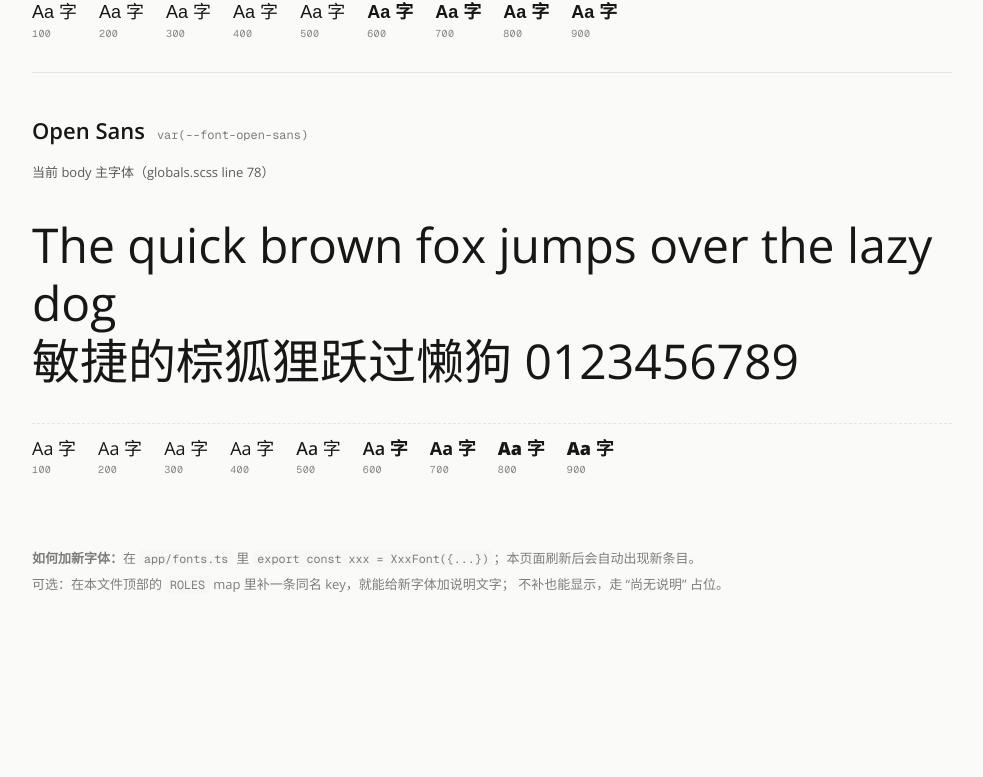
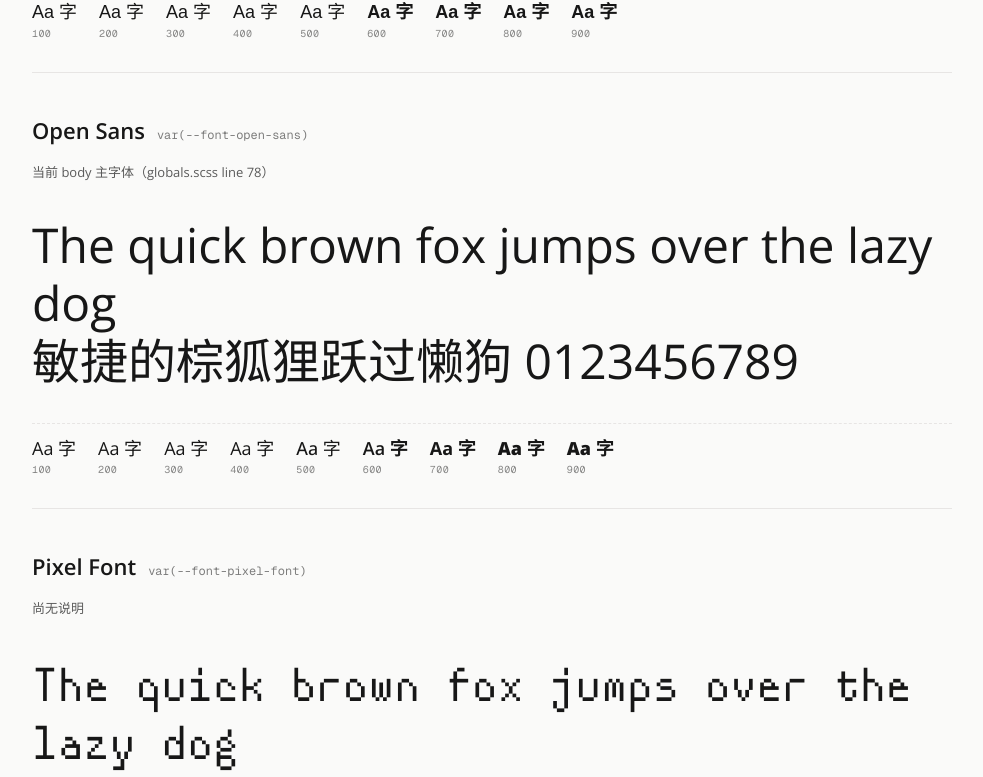
Before and after one commit to Coolllla/the-a, a Next.js app: page /testview/fonts in a window 1280 px wide. Shown: the part 1995-2772 px from the top of the page, without its empty margins (148-1131 px from the left). Before the commit the page ends 2650 px from the top, so only its background shows below. Built offline with nearby package versions, Linux system fonts and the light colour scheme; a web font is replaced by a local one.

Commit message:
initial card-bearu

```diff
--- a/app/(standard)/testview/card/page.tsx
+++ b/app/(standard)/testview/card/page.tsx
@@ -1,9 +1,9 @@
-import CardWorl from "@/app/_experiences/home/v1/cards/CardWorl";
+import CardBearu from "@/app/_experiences/home/v1/cards/CardBearu";
 
 function page() {
   return (
     <div>
-      <CardWorl />
+      <CardBearu />
     </div>
   );
 }
--- a/app/_experiences/home/v1/CharacterImg.module.scss
+++ b/app/_experiences/home/v1/CharacterImg.module.scss
@@ -9,7 +9,7 @@
   position: absolute;
   inset: 0;
 
-  transition: opacity 0.2 ease-in-out;
+  transition: opacity 0.2s ease-in-out;
   // overflow: hidden;
   &[data-character="pearuth"] {
     left: auto;
@@ -33,7 +33,7 @@
   &[data-dimmed] {
     opacity: 0.45;
     filter: blur(4px);
-    will-change: filter opacity;
+    will-change: filter, opacity;
     pointer-events: none;
   }
   // &[data-character="worl"] {
--- /dev/null
+++ b/app/_experiences/home/v1/cards/CardBearu.module.scss
@@ -0,0 +1,14 @@
+.card {
+  position: absolute;
+  height: min(85vh, 132rem);
+  width: auto;
+  overflow: hidden;
+  container-type: inline-size;
+  aspect-ratio: 1418 / 2648;
+}
+
+.base {
+  display: block;
+  width: 100%;
+  height: auto;
+}
--- a/app/_experiences/home/v1/cards/CardWorl.module.scss
+++ b/app/_experiences/home/v1/cards/CardWorl.module.scss
@@ -2,6 +2,7 @@
   position: relative;
   width: min(120rem, 80vw, 98vh);
   overflow: hidden;
+  container-type: inline-size;
 }
 
 .base {
@@ -26,7 +27,7 @@
   display: block;
   position: absolute;
   font-weight: 700;
-  font-size: 1.2rem;
+  font-size: 1cqw;
   line-height: 1.1;
   color: #2c6bae;
   width: 100%;
--- a/app/fonts.ts
+++ b/app/fonts.ts
@@ -1,3 +1,5 @@
+import localFont from "next/font/local";
+
 import {
   Geist,
   Geist_Mono,
@@ -5,6 +7,13 @@
   Open_Sans,
   Noto_Serif_SC,
 } from "next/font/google";
+
+export const pixelFont = localFont({
+  src: "./_assets/fonts/HYPixel11pxU-2.woff2",
+  variable: "--font-hy-pixel",
+  weight: "400",
+  adjustFontFallback: false,
+});
 
 export const geistSans = Geist({
   variable: "--font-geist-sans",
--- a/app/layout.tsx
+++ b/app/layout.tsx
@@ -1,5 +1,12 @@
 import type { Metadata } from "next";
-import { geistMono, geistSans, caveat, openSans, notoSerifSc } from "./fonts";
+import {
+  geistMono,
+  geistSans,
+  caveat,
+  openSans,
+  notoSerifSc,
+  pixelFont,
+} from "./fonts";
 import "./globals.scss";
 
 export const metadata: Metadata = {
@@ -7,7 +14,7 @@
   description: "A worldbuilding site for the novel.",
 };
 
-const fonts = [geistMono, geistSans, caveat, openSans, notoSerifSc];
+const fonts = [geistMono, geistSans, caveat, openSans, notoSerifSc, pixelFont];
 
 const fontVariables = fonts.map((font) => font.variable).join(" ");
 
```
Also changed, not shown: app/_experiences/home/v1/cards/CardBearu.tsx (added, +16 -0 lines), app/_assets/fonts/HYPixel11pxU-2.woff2 (added).
